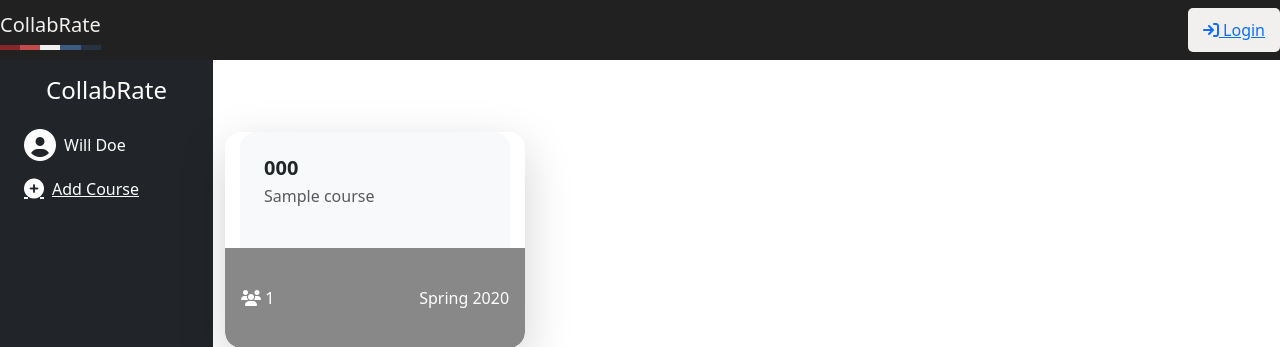
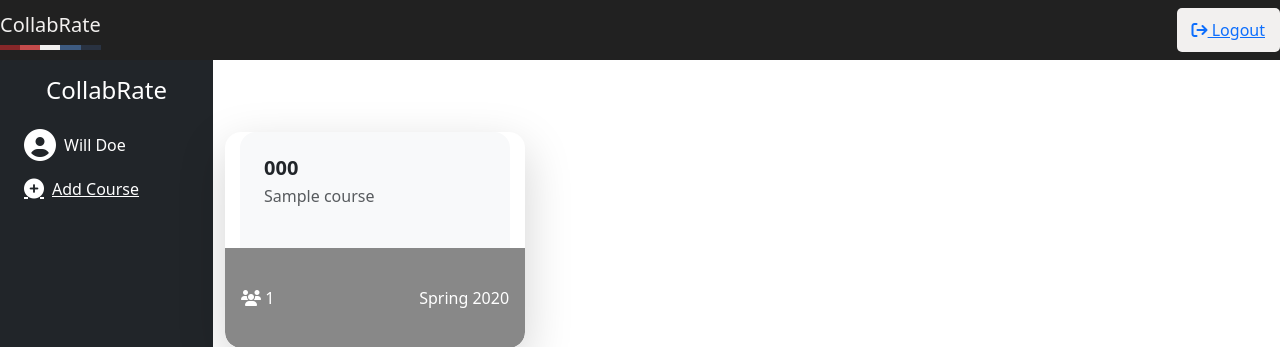
Before and after one commit to michaelcastellano2/Forked-Deployment, a Django app: page /dashboard/ in a window 1280 px wide. Shown: the top 347 px of the page. Run offline with Django 5.2, Linux system fonts and the light colour scheme; a user stored in the database is signed in; tables that the repository leaves empty hold one stand-in row (values such as "Sample post").

Commit message:
changed login-logout button

```diff
--- a/CollabRate/main/settings.py
+++ b/CollabRate/main/settings.py
@@ -127,7 +127,7 @@ ACCOUNT_USERNAME_REQUIRED = False
 LOGIN_REDIRECT_URL = '/dashboard/'
 LOGOUT_REDIRECT_URL = '/'
 SOCIALACCOUNT_AUTO_SIGNUP = False
-
+ACCOUNT_LOGOUT_ON_GET = True  #this line skips over the confirmation page
 
 # Google provider configuration
 SOCIALACCOUNT_PROVIDERS = {
--- a/CollabRate/templates/collabrate/navbar.html
+++ b/CollabRate/templates/collabrate/navbar.html
@@ -10,6 +10,12 @@
         </div>
     </div>
     <div class="navbar-right">
-        <button class="login-btn"><a href="{% url 'login' %}"><i class="fas fa-sign-in"></i> Login</a></button>
+        {% if user.is_authenticated %}
+        <!-- If the user is logged in -->
+            <button class="login-btn"><a href="{% url 'account_logout' %}"><i class="fas fa-sign-out"></i> Logout</a></button>
+        {% else %}
+        <!-- If the user is logged out -->
+            <button class="login-btn"><a href="{% url 'account_login' %}"><i class="fas fa-sign-in"></i> Login</a></button>
+        {% endif %}
     </div>
 </nav>
```
